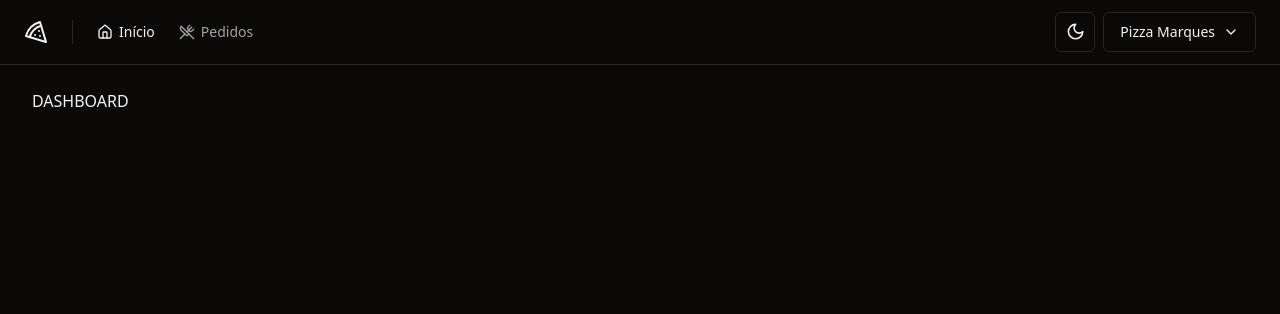
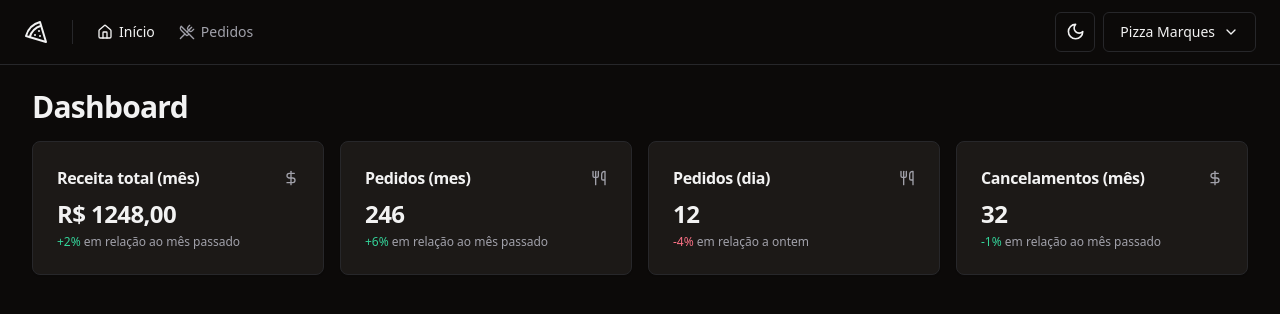
Before and after one commit to PedroMarquesN/pizza-marques, a React (Vite) app: page / in a window 1280 px wide. Shown: the top 314 px of the page. Built offline with nearby package versions, Linux system fonts and the light colour scheme.

Commit message:
Feat: Create cards of dashboard

```diff
--- a/src/pages/app/dashboard.tsx
+++ /dev/null
@@ -1,13 +0,0 @@
-import {Helmet} from "react-helmet-async";
-
-export function Dashboard() {
-    return(
-        <>
-            <Helmet title="Dashboard"/>
-            <div>
-                DASHBOARD
-            </div>
-        </>
-
-    )
-}
--- /dev/null
+++ b/src/pages/app/dashboard/dashboard.tsx
@@ -0,0 +1,24 @@
+import {Helmet} from "react-helmet-async";
+import {MontRevenueCard} from "@/pages/app/dashboard/mont-revenue-card.tsx";
+import {MonthOrdersAmountCard} from "@/pages/app/dashboard/month-orders-amount-card.tsx";
+import {DayOrdersAmountCard} from "@/pages/app/dashboard/day-orders-amount-card.tsx";
+import {MonthCanceledOrdersAmountCard} from "@/pages/app/dashboard/month-canceled-orders-amount-card.tsx";
+
+export function Dashboard() {
+    return(
+        <>
+            <Helmet title="Dashboard"/>
+            <div className="flex flex-col gap-4">
+                <h1 className="text text-3xl font-bold tracking-tight">Dashboard</h1>
+                <div className="grid grid-cols-4 gap-4">
+                    <MontRevenueCard />
+                    <MonthOrdersAmountCard/>
+                    <DayOrdersAmountCard />
+                    <MonthCanceledOrdersAmountCard />
+
+                </div>
+            </div>
+        </>
+
+    )
+}
--- /dev/null
+++ b/src/pages/app/dashboard/day-orders-amount-card.tsx
@@ -0,0 +1,23 @@
+import {Card, CardContent, CardHeader, CardTitle} from "@/components/ui/card.tsx";
+import { Utensils} from "lucide-react";
+
+export function DayOrdersAmountCard() {
+    return (
+        <Card>
+            <CardHeader className="flex-row items-center space-y-0 justify-between pb-2">
+                <CardTitle className="text-base font-semibold">Pedidos (dia)</CardTitle>
+                <Utensils className="h-4 w-4 text-muted-foreground"/>
+            </CardHeader>
+            <CardContent className="space-y-1">
+                            <span className="text-2xl font-bold tracking-tight">
+                                12
+                            </span>
+                <p className="text-xs text-muted-foreground">
+                    <span className="text-rose-500 dark:text-rose-400">-4% </span>
+                    em relação a ontem
+                </p>
+
+            </CardContent>
+        </Card>
+    )
+}
--- /dev/null
+++ b/src/pages/app/dashboard/mont-revenue-card.tsx
@@ -0,0 +1,23 @@
+import {Card, CardContent, CardHeader, CardTitle} from "@/components/ui/card.tsx";
+import {DollarSign} from "lucide-react";
+
+export function MontRevenueCard() {
+    return (
+        <Card>
+            <CardHeader className="flex-row items-center space-y-0 justify-between pb-2">
+                <CardTitle className="text-base font-semibold">Receita total (mês)</CardTitle>
+                <DollarSign className="h-4 w-4 text-muted-foreground"/>
+            </CardHeader>
+            <CardContent className="space-y-1">
+                            <span className="text-2xl font-bold tracking-tight">
+                                R$ 1248,00
+                            </span>
+                <p className="text-xs text-muted-foreground">
+                    <span className="text-emerald-500 dark:text-emerald-400">+2% </span>
+                    em relação ao mês passado
+                </p>
+
+            </CardContent>
+        </Card>
+    )
+}
--- /dev/null
+++ b/src/pages/app/dashboard/month-canceled-orders-amount-card.tsx
@@ -0,0 +1,23 @@
+import {Card, CardContent, CardHeader, CardTitle} from "@/components/ui/card.tsx";
+import {DollarSign} from "lucide-react";
+
+export function MonthCanceledOrdersAmountCard() {
+    return (
+        <Card>
+            <CardHeader className="flex-row items-center space-y-0 justify-between pb-2">
+                <CardTitle className="text-base font-semibold">Cancelamentos (mês)</CardTitle>
+                <DollarSign className="h-4 w-4 text-muted-foreground"/>
+            </CardHeader>
+            <CardContent className="space-y-1">
+                            <span className="text-2xl font-bold tracking-tight">
+                                32
+                            </span>
+                <p className="text-xs text-muted-foreground">
+                    <span className="text-emerald-500 dark:text-emerald-400">-1% </span>
+                    em relação ao mês passado
+                </p>
+
+            </CardContent>
+        </Card>
+    )
+}
--- /dev/null
+++ b/src/pages/app/dashboard/month-orders-amount-card.tsx
@@ -0,0 +1,23 @@
+import {Card, CardContent, CardHeader, CardTitle} from "@/components/ui/card.tsx";
+import { Utensils} from "lucide-react";
+
+export function MonthOrdersAmountCard() {
+    return (
+        <Card>
+            <CardHeader className="flex-row items-center space-y-0 justify-between pb-2">
+                <CardTitle className="text-base font-semibold">Pedidos (mes)</CardTitle>
+                <Utensils className="h-4 w-4 text-muted-foreground"/>
+            </CardHeader>
+            <CardContent className="space-y-1">
+                            <span className="text-2xl font-bold tracking-tight">
+                                246
+                            </span>
+                <p className="text-xs text-muted-foreground">
+                    <span className="text-emerald-500 dark:text-emerald-400">+6% </span>
+                    em relação ao mês passado
+                </p>
+
+            </CardContent>
+        </Card>
+    )
+}
--- a/src/pages/app/orders/orders-details.tsx
+++ b/src/pages/app/orders/orders-details.tsx
@@ -5,7 +5,7 @@ export interface OrdersDetailsProps {
 
 }
 
-export function OrderDetails(props:OrdersDetailsProps) {
+export function OrderDetails() {
     return(
         <DialogContent>
             <DialogHeader>
--- a/src/routes.tsx
+++ b/src/routes.tsx
@@ -1,5 +1,5 @@
 import {createBrowserRouter} from "react-router-dom";
-import {Dashboard} from "@/pages/app/dashboard.tsx";
+import {Dashboard} from "@/pages/app/dashboard/dashboard.tsx";
 import {SignIn} from "@/pages/auth/sign-in.tsx";
 import {AppLayout} from "@/pages/_layouts/app.tsx";
 import {AuthLayout} from "@/pages/_layouts/auth.tsx";
```
